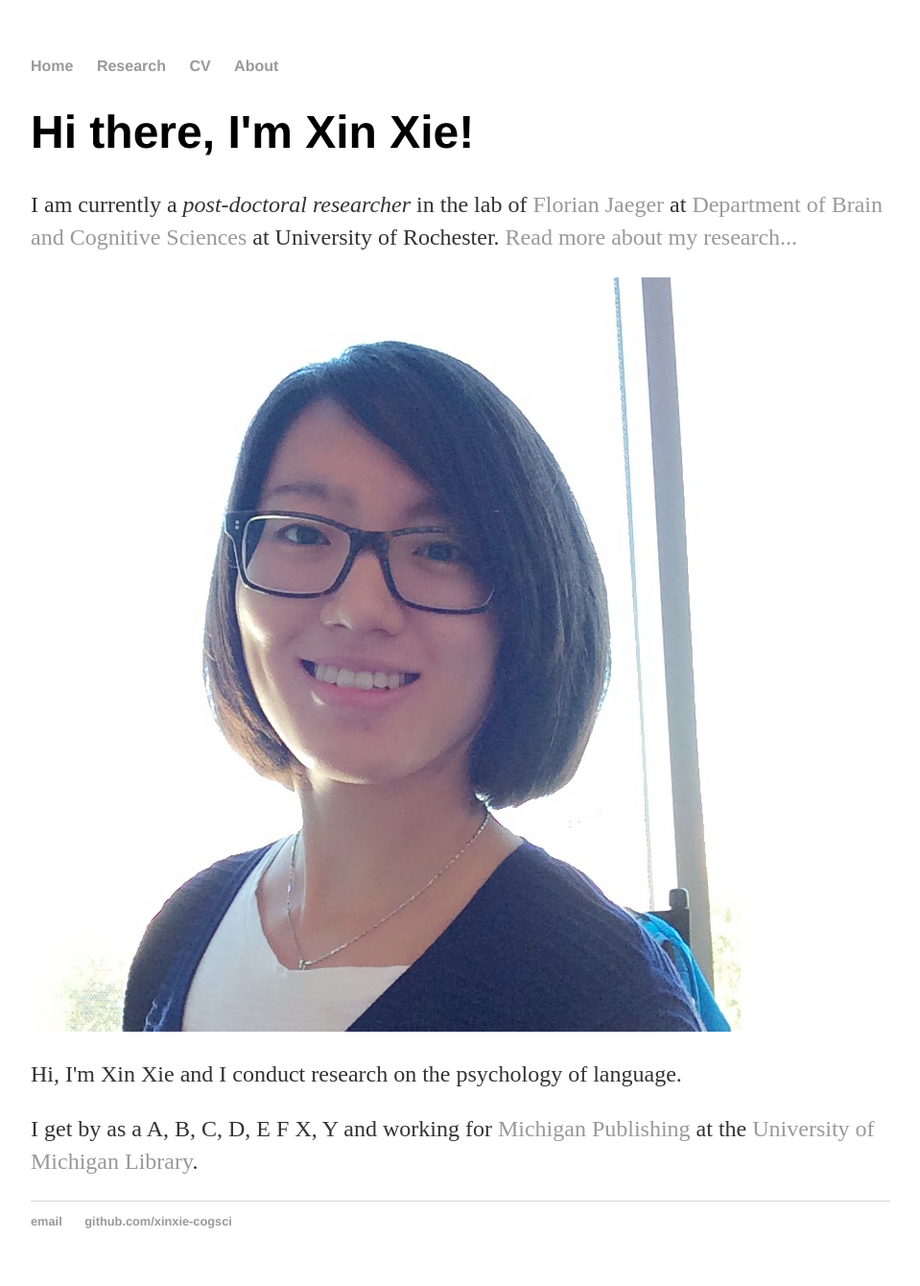
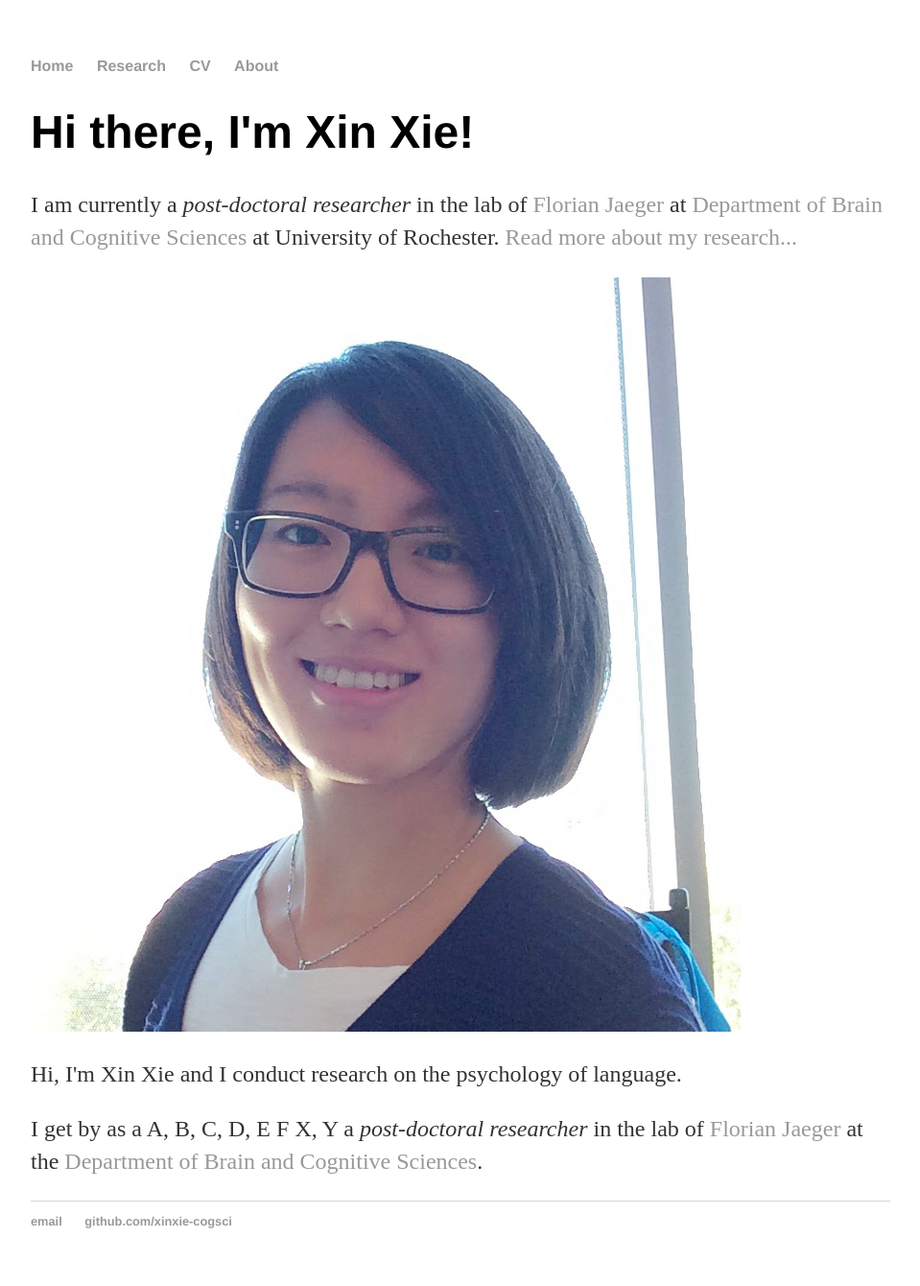
Before and after one commit to genius6242008/xinxie.github.io, a Jekyll site: the page built from index.html, in a window 1280 px wide. Shown: the whole page at 96% size, without its empty margins (160-1119 px from the left). Built offline with Jekyll 4.4.1, drawn with Linux system fonts in a browser that asks for light colours.

Commit message:
Update index.html

```diff
--- a/index.html
+++ b/index.html
@@ -15,7 +15,7 @@ title: Xin Xie, Ph.D.
 	<div itemscope itemtype="http://data-vocabulary.org/Person" class="col-sm-8">
 	<p class="lead">Hi, I'm <span itemprop="name">Xin Xie</span> and I conduct research on the psychology of language.</p>
 	<p>I get by as a <span itemprop="title">A</span>, <span itemprop="title">B</span>, <span itemprop="title">C</span>, <span itemprop="title">D</span>, <span itemprop="title">E</span> F <span itemprop="address" itemscope
-    itemtype="http://data-vocabulary.org/Address"> <span itemprop="locality">X</span>, <span itemprop="region">Y</span></span> and working for <a href="http://www.publishing.umich.edu">Michigan Publishing</a> at <span itemprop="affiliation">the <a href="http://www.lib.umich.edu">University of Michigan Library</a></span>.</p>
+    itemtype="http://data-vocabulary.org/Address"> <span itemprop="locality">X</span>, <span itemprop="region">Y</span></span> a <em>post-doctoral researcher</em> in the lab of <a href="https://www.hlp.rochester.edu">Florian Jaeger</a> at <span itemprop="affiliation">the <a href="https://www.bcs.rochester.edu">Department of Brain and Cognitive Sciences</a></span>.</p>
 
 	</div>
 </div>
```
